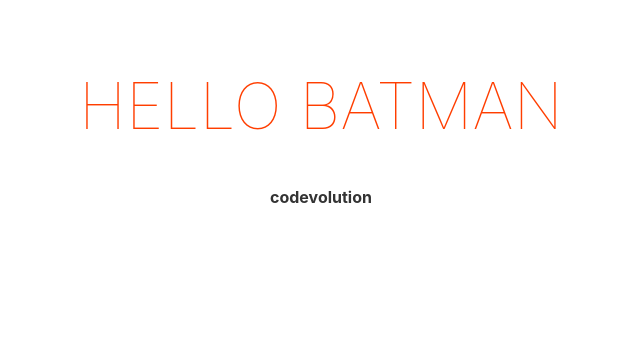
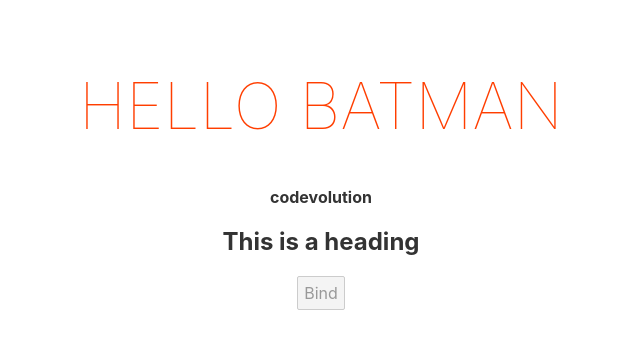
Before and after one commit to tanmayagrwl/Svelte, a Svelte app: page / in a window 1280 px wide. Shown: the top 348 px of the page, without its empty margins (319-959 px from the left). Built offline with nearby package versions, Linux system fonts and the light colour scheme.

Commit message:
Class binding

```diff
--- a/src/App.svelte
+++ b/src/App.svelte
@@ -1,12 +1,15 @@
 <script>
 	const name = 'Batman'
 	const channel = '<b>codevolution</b>'
+	const headingId = 'heading'
+	const disabled = true
 </script>
 
 <main>
 	<h1>Hello {name}</h1>
 	<div>{@html channel}</div>
-
+	<h2 id={headingId}>This is a heading</h2>
+	<button {disabled}>Bind</button>
 </main>
 
 <style>
```
